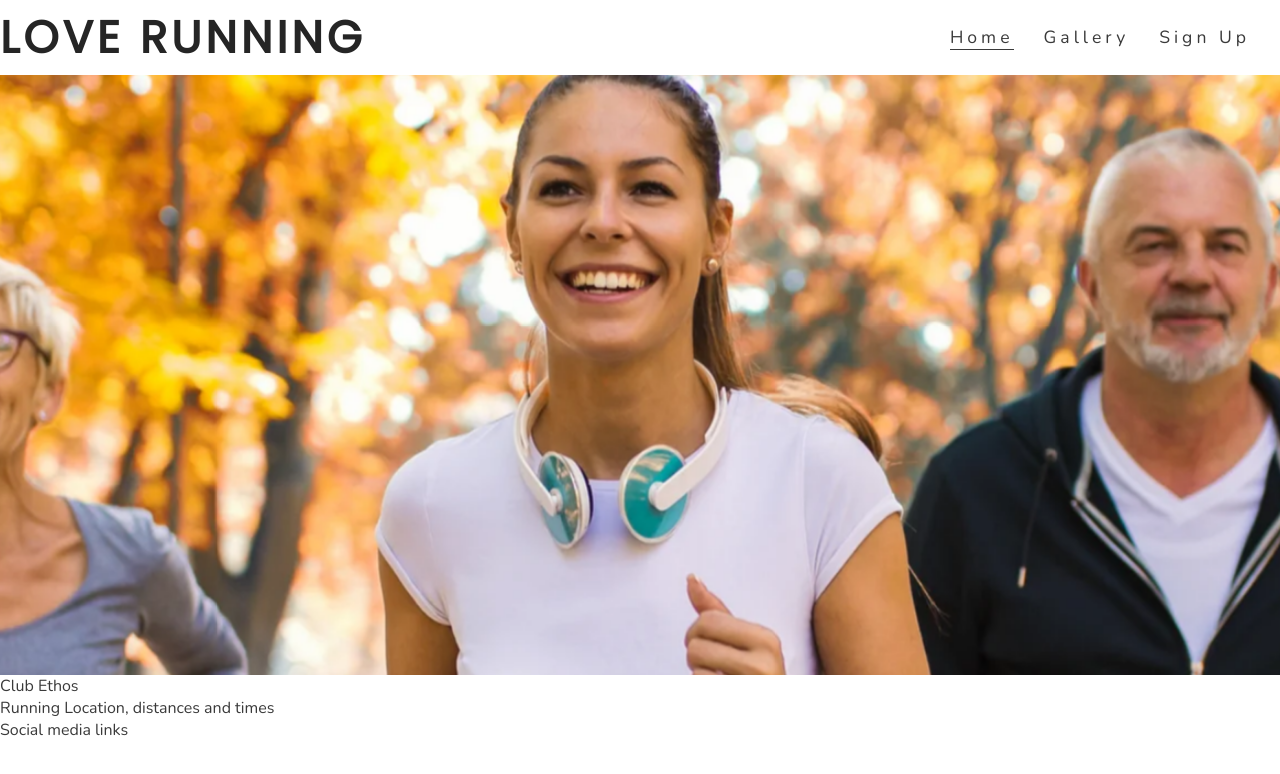
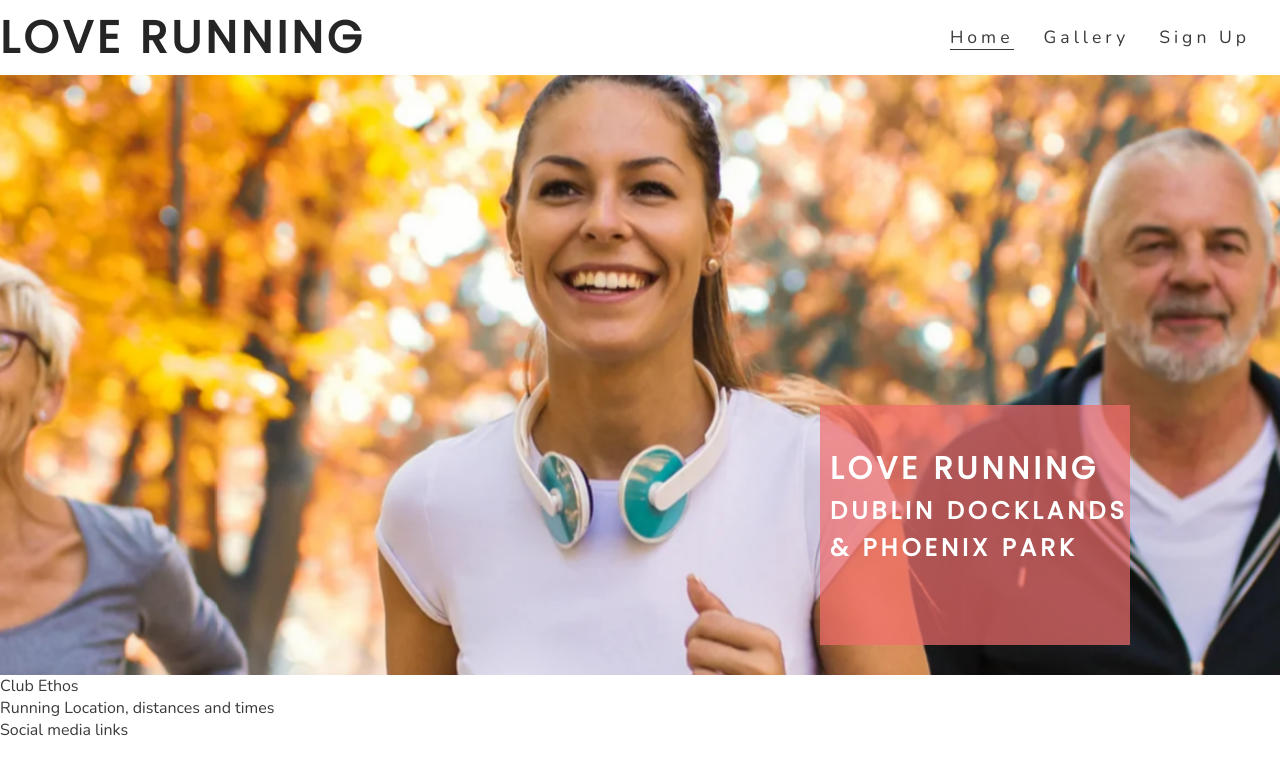
Before and after one commit to MBissett29/love-running, a plain HTML site: page index.html in a window 1280 px wide. Drawn offline with nearby package versions, Linux system fonts and the light colour scheme; a web font is replaced by a local one.

Commit message:
add cover text and style

```diff
--- a/assets/css/style.css
+++ b/assets/css/style.css
@@ -7,7 +7,7 @@
 }
 
 body {
-    font-family: nunito, sans-serif;
+    font-family: Nunito, sans-serif;
     font-weight: 300;
     color: #3a3a3a;
 }
@@ -15,7 +15,7 @@ body {
 /* headings and logo */
 
 h1, h2 {
-    font-family: poppins, sans-serif;
+    font-family: Poppins, sans-serif;
     text-transform: uppercase;
     letter-spacing: 4px;
     color: #252525;
@@ -62,6 +62,12 @@ h1, h2 {
     height: 600px;
     width: 100%;
     overflow: hidden;
+
+    position: relative;
+}
+
+#cover-text, #cover-text h2 {
+    color: #fff;
 }
 
 #hero-image {
@@ -85,3 +91,23 @@ h1, h2 {
 
     }
 }
+
+#cover-text {
+    font-size: 130%;
+    font-family: Poppins, sans-serif;
+    text-transform: uppercase;
+    letter-spacing: 4px;
+
+    width: 300px;
+    height: 200px;
+
+    padding-top: 40px;
+    padding-left: 10px;
+
+    background-color: rgba(241, 109, 107, .7);
+
+    bottom: 30px;
+    right: 150px;
+
+    position: absolute;
+}
--- a/index.html
+++ b/index.html
@@ -33,6 +33,10 @@
     </header>
     <section id="hero-outer">
         <div id="hero-image"></div>
+        <div id="cover-text">
+        <h2>Love Running</h2>
+        <h3>Dublin Docklands & Phoenix Park</h3>
+    </div>
     </section>
     <section>
         Club Ethos
```
